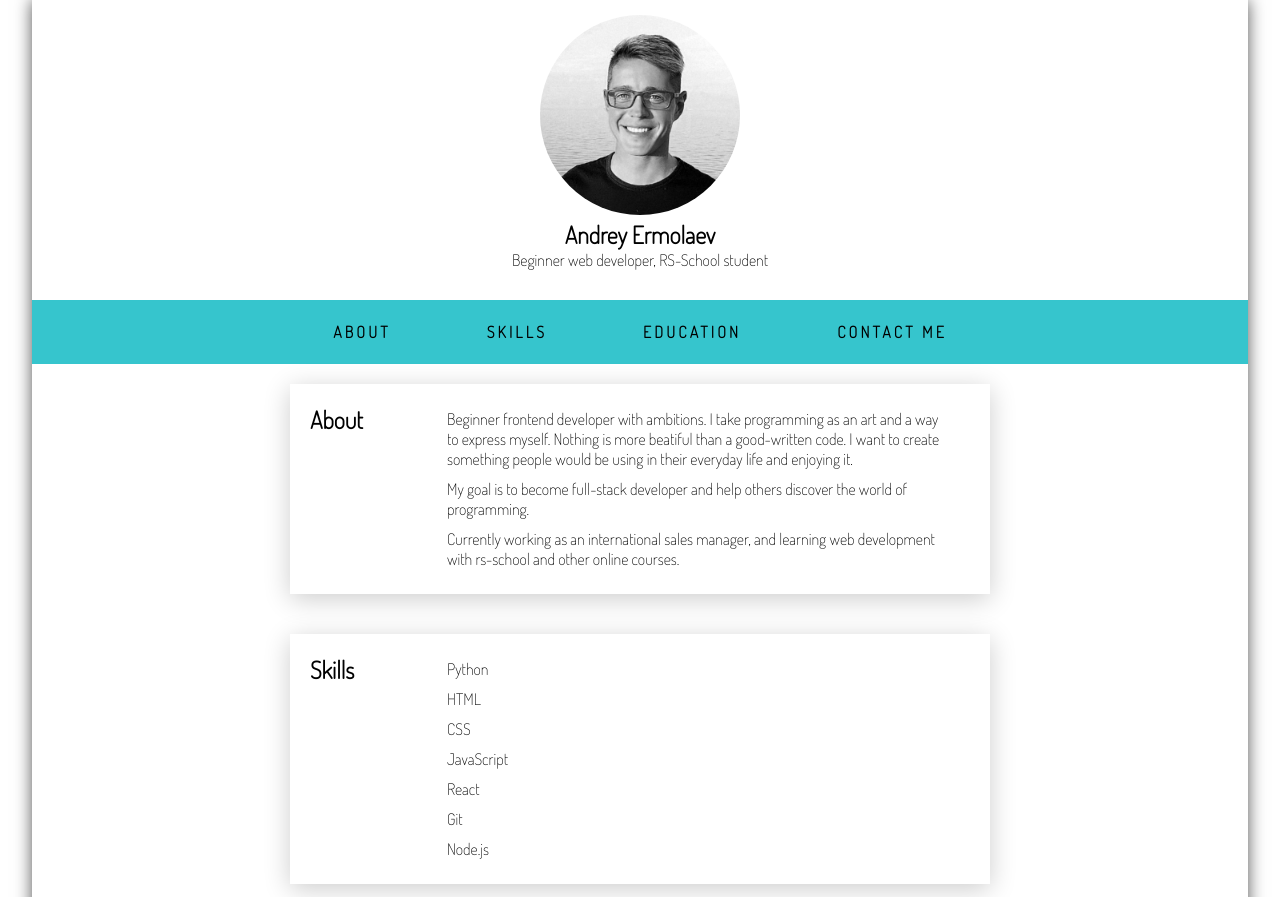
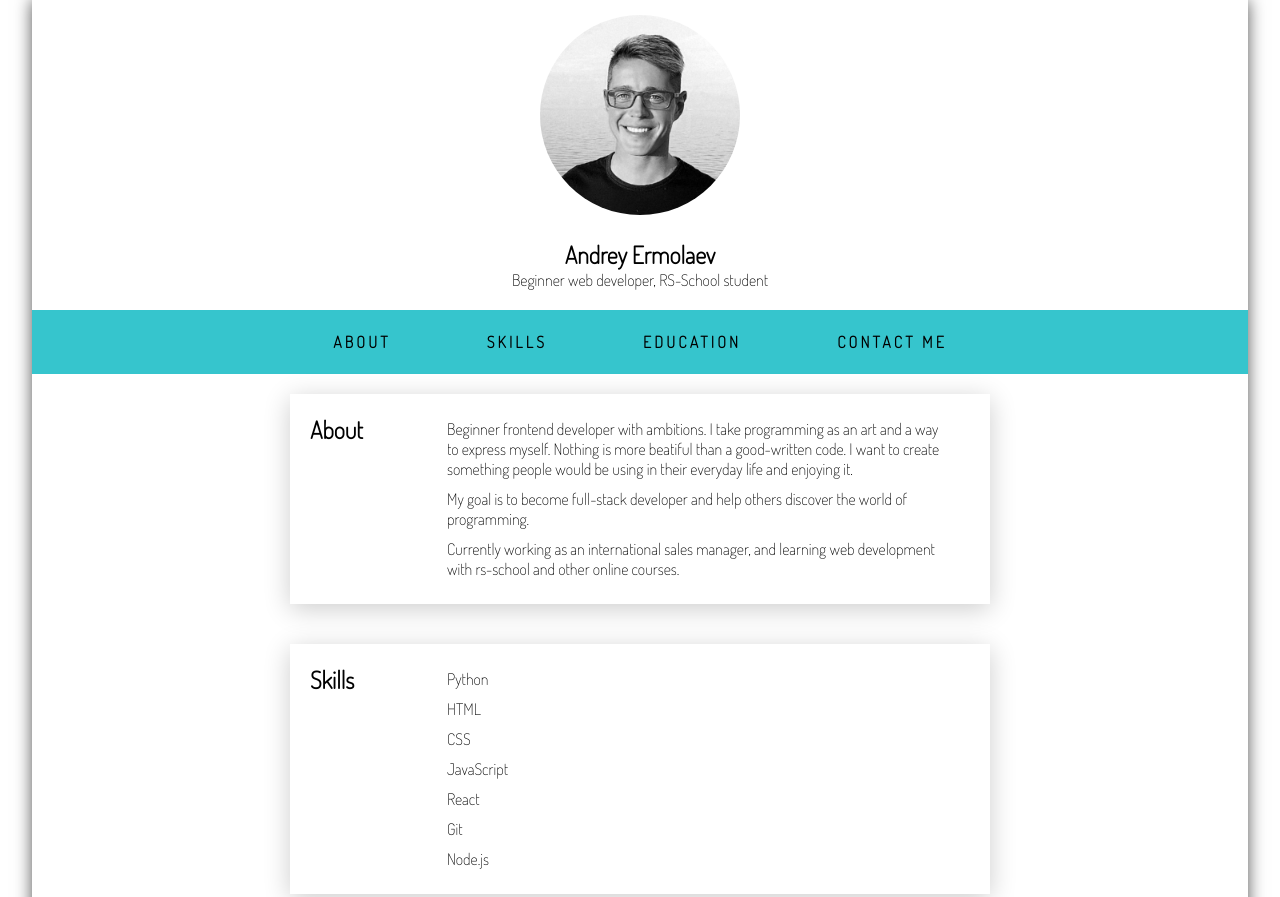
Before and after one commit to andreytodd/rsschool-cv, a plain HTML site: page index.html in a window 1280 px wide. Shown: the top 897 px of the page. Drawn offline with Linux system fonts and the light colour scheme.

Commit message:
docs: updated style.css

```diff
--- a/style.css
+++ b/style.css
@@ -43,7 +43,7 @@
     display: flex;
     flex-direction: column;
     align-items: center;
-    margin-bottom: 30px;
+    margin: 20px 0;
 }
 
 .navbar {
```
